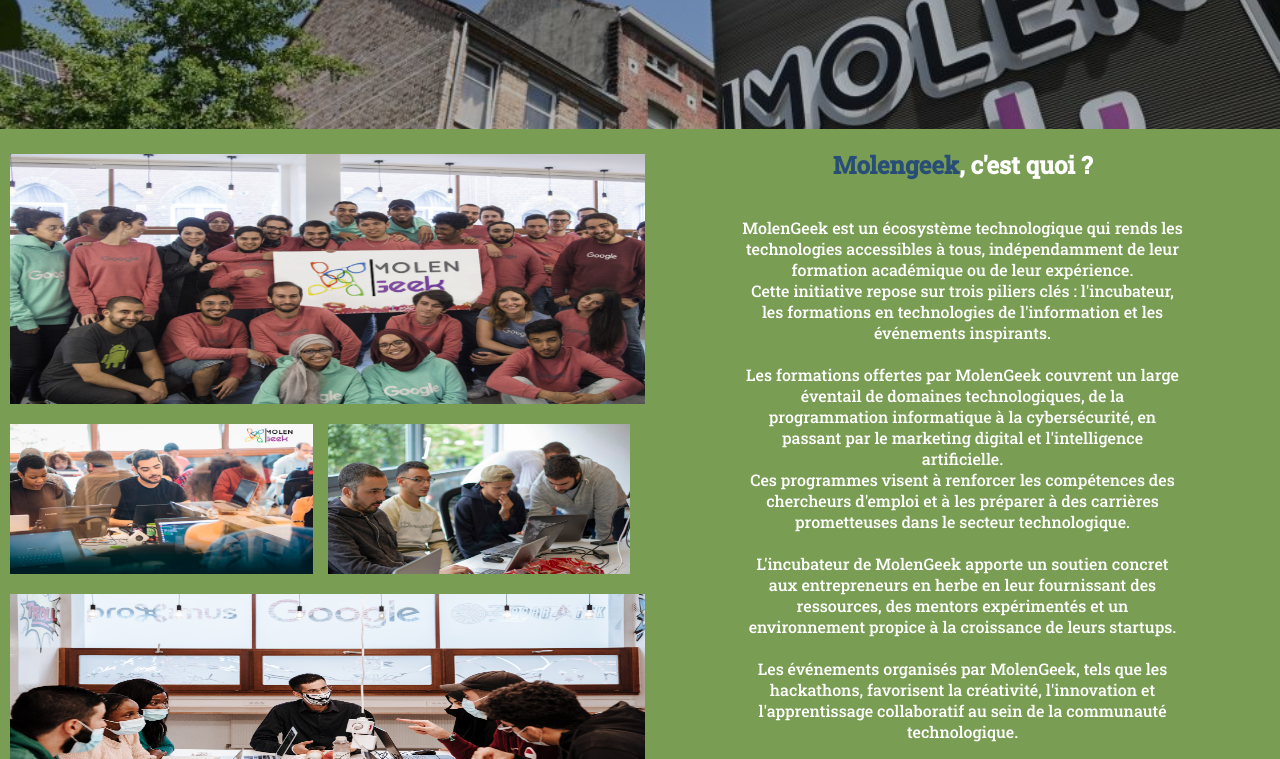
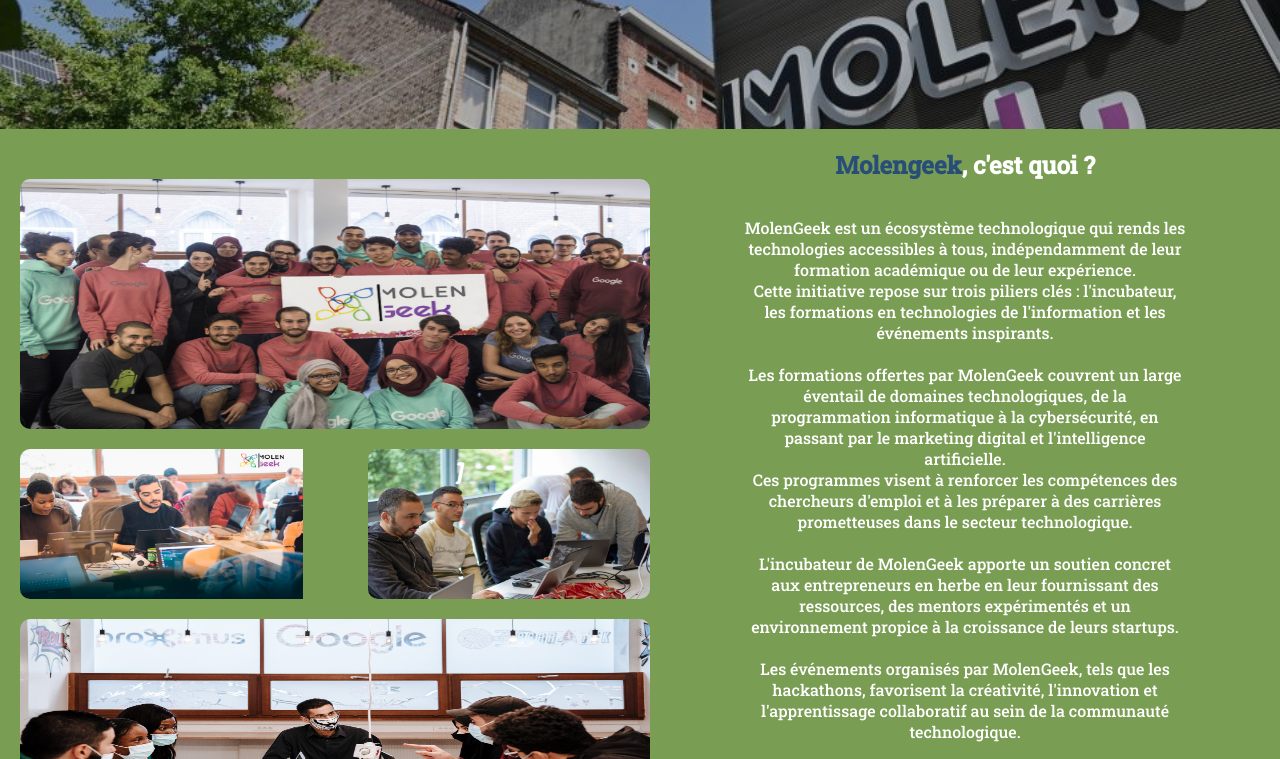
Before and after one commit to Ugo-gonpi/Projet_Molengeek.com, a plain HTML site: page a-propos.html in a window 1280 px wide. Shown: the part 441-1200 px from the top of the page. Drawn offline with Linux system fonts and the light colour scheme.

```diff
--- a/a-propos.html
+++ b/a-propos.html
@@ -54,8 +54,8 @@
                 </div>
 
                 <div class="petitesPhotos">
-                    <img src="./public/src/images/petitePhoto1.jpg" alt="">
-                    <img src="./public/src/images/petitePhoto2.jpg" alt="">
+                    <img src="./public/src/images/petitePhoto1.jpg" alt="" class="photoGauche">
+                    <img src="./public/src/images/petitePhoto2.jpg" alt="" class="photoDroite">
                 </div>
 
                 <div class="grandesPhotos">
--- a/src/sass/modules/a-proposPage/_propos2.sass
+++ b/src/sass/modules/a-proposPage/_propos2.sass
@@ -8,8 +8,8 @@
     .lesPhotos
         width: 50%
         height: 100%
-        padding-top: 50px
-        padding-left: 10px
+        padding-top: 100px
+        padding-left: 20px
 
         .grandesPhotos
             width: 100%
@@ -18,16 +18,23 @@
             img
                 height: 100%
                 width: 100%
+                border-radius: 10px
 
         .petitesPhotos
             width: 100%
             height: 150px
             display: flex
             padding-bottom: 20px
+
+            .photoDroite
+                width: 45%
+
+            .photoGauche
+                width: 45%
+                padding-right: 65px
             img
-                width: 100%
-                height: 100%
-                padding-right: 15px
+                border-radius: 10px
+
 
     .lesText
         width: 50%
```
Also changed, not shown: public/src/images/jobs.jpg (added), public/style/app.css, src/sass/modules/jobsPage/_body.sass (added), src/sass/modules/jobsPage/_bodyResponsive.sass (added), src/sass/modules/jobsPage/_footer.sass (added), src/sass/modules/jobsPage/_footerResponsive.sass (added), src/sass/modules/jobsPage/_header.sass (added), src/sass/modules/jobsPage/_headerResponsive.sass (added), src/sass/modules/jobsPage/_jobs1.sass (added), src/sass/modules/jobsPage/_jobs1Responsive.sass (added), src/sass/modules/jobsPage/_jobs2.sass (added), src/sass/modules/jobsPage/_jobs2Responsive.sass (added), src/sass/modules/jobsPage/_jobs3.sass (added), src/sass/modules/jobsPage/_jobs3Responsive.sass (added), 1 other file.
